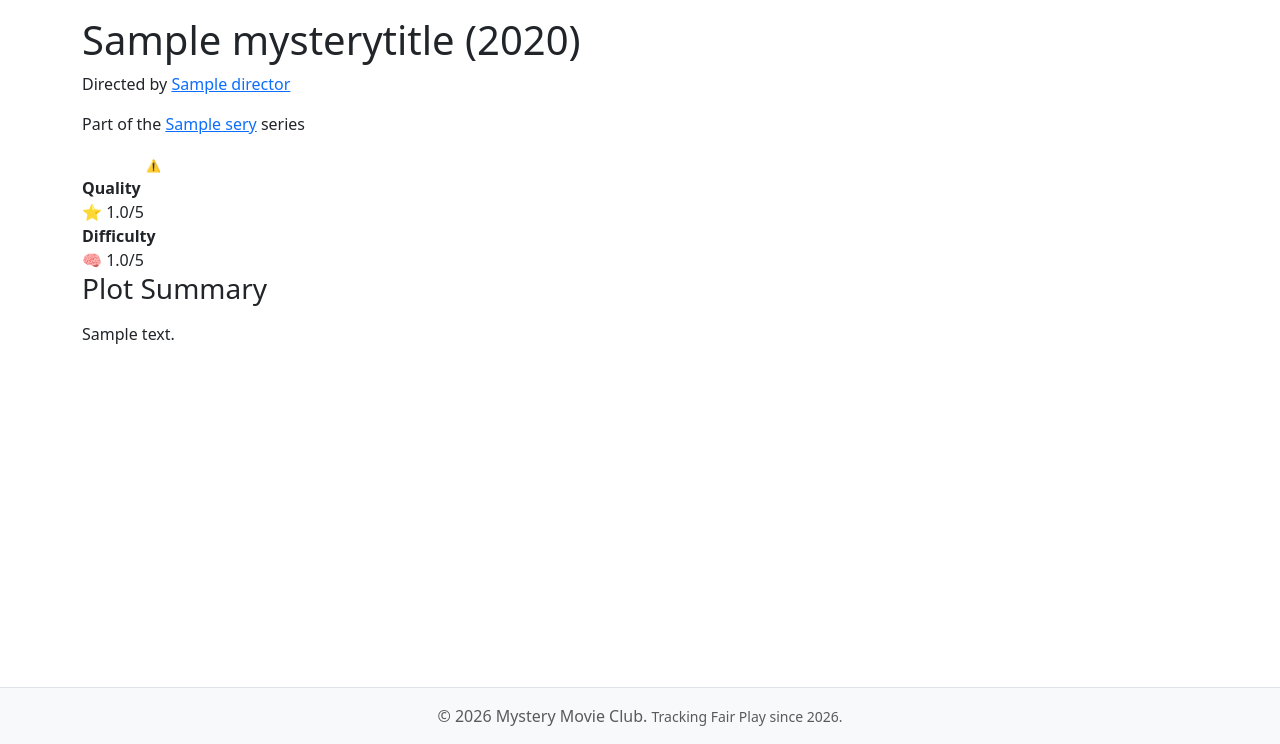
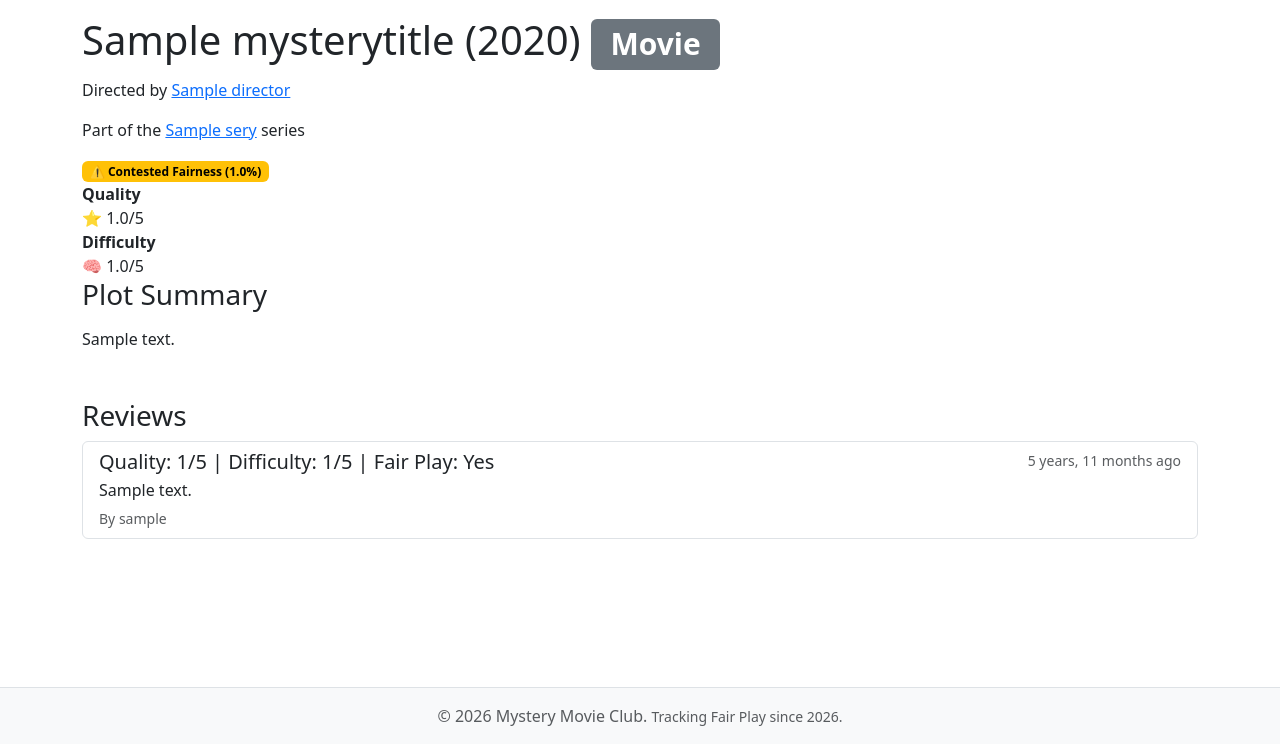
Before and after one commit to j01101111sh/MysteryMovieClub, a Django app: a page that uses movies/templates/movies/mystery_detail.html in a window 1280 px wide. Shown: the part 56-800 px from the top of the page. Run offline with Django 5.2, Linux system fonts and the light colour scheme; tables that the repository leaves empty hold one stand-in row (values such as "Sample post").

Commit message:
Added reviews on movie page (#53)

```diff
--- a/movies/models.py
+++ b/movies/models.py
@@ -1,5 +1,7 @@
 from django.conf import settings
 from django.db import models
+from django.db.models.signals import post_delete, post_save
+from django.dispatch import receiver
 from django.urls import reverse
 from django.utils.translation import gettext_lazy as _
 
@@ -94,6 +96,28 @@ class MysteryTitle(models.Model):
     def get_review_url(self):
         return reverse("movies:add_review", kwargs={"slug": self.slug})
 
+    def update_stats(self):
+        """Recalculate and save aggregate stats based on reviews."""
+        reviews = self.reviews.all()
+        stats = reviews.aggregate(
+            avg_quality=models.Avg("quality"),
+            avg_difficulty=models.Avg("difficulty"),
+            fair_play_consensus=models.Avg(
+                models.Case(
+                    models.When(is_fair_play=True, then=100.0),
+                    default=0.0,
+                    output_field=models.FloatField(),
+                )
+            ),
+        )
+        self.avg_quality = stats["avg_quality"] or 0.0
+        self.avg_difficulty = stats["avg_difficulty"] or 0.0
+        self.fair_play_consensus = stats["fair_play_consensus"] or 0.0
+
+        self.save(
+            update_fields=["avg_quality", "avg_difficulty", "fair_play_consensus"]
+        )
+
 
 class Review(models.Model):
     movie = models.ForeignKey(
@@ -123,3 +147,9 @@ class Review(models.Model):
 
     def __str__(self):
         return f"{self.user}'s review of {self.movie}"
+
+
+@receiver(post_save, sender=Review)
+@receiver(post_delete, sender=Review)
+def update_movie_stats(sender, instance, **kwargs):
+    instance.movie.update_stats()
--- a/movies/templates/movies/mystery_detail.html
+++ b/movies/templates/movies/mystery_detail.html
@@ -5,6 +5,7 @@
         <div class="movie-header">
             <h1>
                 {{ movie.title }} <span class="year">({{ movie.release_year }})</span>
+                <span class="badge text-bg-secondary">{{ movie.get_media_type_display }}</span>
             </h1>
             <p class="director">
                 Directed by
@@ -18,12 +19,11 @@
                     Part of the <a href="{{ movie.series.get_absolute_url }}">{{ movie.series.name }}</a> series
                 </p>
             {% endif %}
-            <span class="badge">{{ movie.get_media_type_display }}</span>
             {% if movie.is_fair_play_candidate %}
                 {% if movie.fair_play_consensus >= 75 %}
-                    <span class="badge badge-success">⚖️ Certified Fair Play ({{ movie.fair_play_consensus }}%)</span>
+                    <span class="badge text-bg-success">⚖️ Certified Fair Play ({{ movie.fair_play_consensus }}%)</span>
                 {% else %}
-                    <span class="badge badge-warning">⚠️ Contested Fairness ({{ movie.fair_play_consensus }}%)</span>
+                    <span class="badge text-bg-warning">⚠️ Contested Fairness ({{ movie.fair_play_consensus }}%)</span>
                 {% endif %}
             {% endif %}
         </div>
@@ -50,5 +50,30 @@
                 </div>
             </div>
         </div>
+        <div class="mt-5">
+            <h3>Reviews</h3>
+            {% if recent_reviews %}
+                <div class="list-group mb-3">
+                    {% for review in recent_reviews %}
+                        <div class="list-group-item">
+                            <div class="d-flex w-100 justify-content-between">
+                                <h5 class="mb-1">
+                                    Quality: {{ review.quality }}/5 | Difficulty: {{ review.difficulty }}/5 | Fair Play: {{ review.is_fair_play|yesno:"Yes,No" }}
+                                </h5>
+                                <small class="text-muted">{{ review.created_at|timesince }} ago</small>
+                            </div>
+                            <p class="mb-1">{{ review.comment|truncatewords:30 }}</p>
+                            <small class="text-muted">By {{ review.user.username }}</small>
+                        </div>
+                    {% endfor %}
+                </div>
+                {% if total_reviews_count > 3 %}
+                    <a href="{% url 'movies:review_list' movie.slug %}"
+                       class="btn btn-outline-secondary">Read all {{ total_reviews_count }} reviews</a>
+                {% endif %}
+            {% else %}
+                <p>No reviews yet.</p>
+            {% endif %}
+        </div>
     </div>
 {% endblock content %}
--- a/movies/urls.py
+++ b/movies/urls.py
@@ -6,6 +6,7 @@ from .views import (
     MysteryDetailView,
     MysteryListView,
     ReviewCreateView,
+    ReviewListView,
     SeriesDetailView,
     SeriesListView,
 )
@@ -20,6 +21,7 @@ urlpatterns = [
     path("series/", SeriesListView.as_view(), name="series_list"),
     path("series/<slug:slug>/", SeriesDetailView.as_view(), name="series_detail"),
     path("<slug:slug>/review/", ReviewCreateView.as_view(), name="add_review"),
+    path("<slug:slug>/reviews/", ReviewListView.as_view(), name="review_list"),
     path("<slug:slug>/", MysteryDetailView.as_view(), name="detail"),
     path("", MysteryListView.as_view(), name="list"),
 ]
--- a/movies/views.py
+++ b/movies/views.py
@@ -15,6 +15,9 @@ class MysteryDetailView(DetailView):
 
     def get_context_data(self, **kwargs):
         context = super().get_context_data(**kwargs)
+        reviews = self.object.reviews.select_related("user").order_by("-created_at")
+        context["recent_reviews"] = reviews[:3]
+        context["total_reviews_count"] = reviews.count()
         if self.request.user.is_authenticated:
             context["has_reviewed"] = self.object.reviews.filter(
                 user=self.request.user
@@ -52,6 +55,26 @@ class SeriesDetailView(DetailView):
     context_object_name = "series"
 
 
+class ReviewListView(ListView):
+    model = Review
+    template_name = "movies/review_list.html"
+    context_object_name = "reviews"
+    paginate_by = 10
+
+    def get_queryset(self):
+        self.movie = get_object_or_404(MysteryTitle, slug=self.kwargs["slug"])
+        return (
+            Review.objects.filter(movie=self.movie)
+            .select_related("user")
+            .order_by("-created_at")
+        )
+
+    def get_context_data(self, **kwargs):
+        context = super().get_context_data(**kwargs)
+        context["movie"] = self.movie
+        return context
+
+
 class ReviewCreateView(LoginRequiredMixin, CreateView):
     model = Review
     form_class = ReviewForm
```
Also changed, not shown: movies/templates/movies/review_list.html (added, +39 -0 lines), movies/tests.py (+112 -0 lines).
